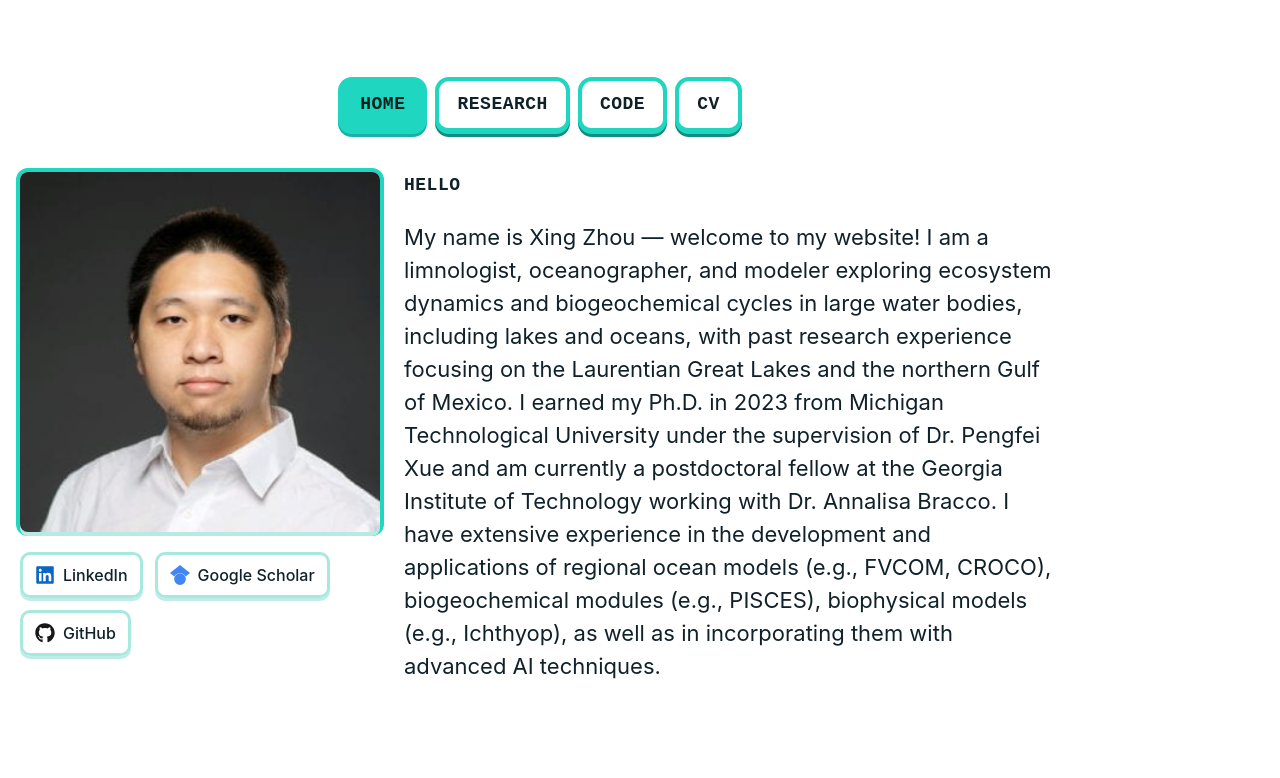
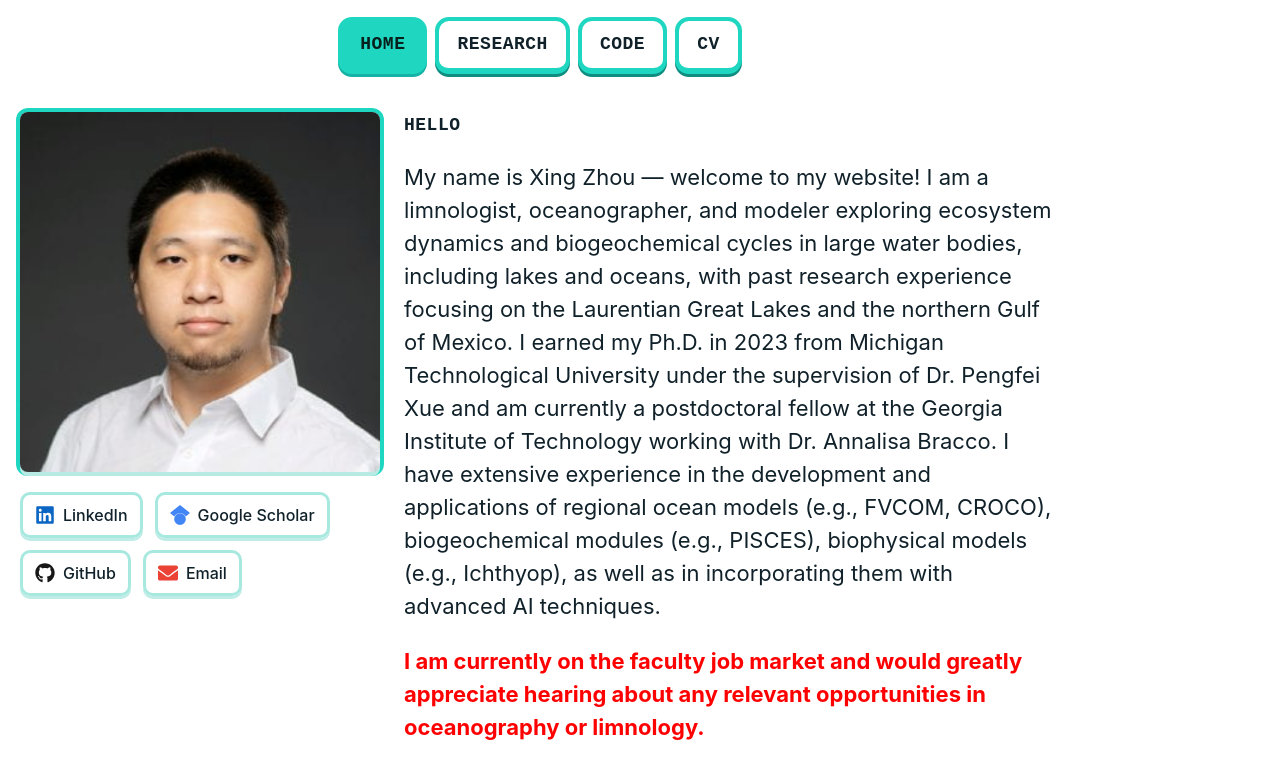
Before and after one commit to xzhou473/xzhou473.github.io, a React (Vite) app: page / in a window 1280 px wide. Shown: the top 778 px of the page. Built offline with nearby package versions, Linux system fonts and the light colour scheme.

Commit message:
Update email in homepage

```diff
--- a/src/App.jsx
+++ b/src/App.jsx
@@ -4,7 +4,7 @@ import React, { useEffect, useMemo, useState } from "react";
 import { HashRouter, Routes, Route, Link, useLocation } from "react-router-dom";
 import ReactMarkdown from "react-markdown";
 import remarkGfm from "remark-gfm"
-import { FaLinkedin, FaGithub } from "react-icons/fa";
+import { FaLinkedin, FaGithub, FaEnvelope } from "react-icons/fa";
 import { SiGooglescholar } from "react-icons/si";
 
 
@@ -200,26 +200,54 @@ function Home(){
         <div>
           <img src="/portrait.png" alt="Xing Zhou" className="hero-img" />
           <div className="socials">
-  	    <a className="chip" href="https://www.linkedin.com/in/xing-zhou-39ab16202/" target="_blank" rel="noreferrer">
+  	        <a
+              className="chip"
+              href="https://www.linkedin.com/in/xing-zhou-39ab16202/"
+              target="_blank"
+              rel="noreferrer"
+            >
               <FaLinkedin style={{ color: "#0A66C2", width: "20px", height: "20px" }} />
               LinkedIn
             </a>
 
-  	    <a className="chip" href="https://scholar.google.com/citations?user=1sSh4GAAAAAJ&hl=en" target="_blank" rel="noreferrer">
+            <a
+              className="chip"
+              href="https://scholar.google.com/citations?user=1sSh4GAAAAAJ&hl=en"
+              target="_blank"
+              rel="noreferrer"
+            >
               <SiGooglescholar style={{ color: "#4285F4", width: "20px", height: "20px" }} />
               Google Scholar
             </a>
 
-	    <a className="chip" href="https://github.com/xzhou473" target="_blank" rel="noreferrer">
+            <a
+              className="chip"
+              href="https://github.com/xzhou473"
+              target="_blank"
+              rel="noreferrer"
+            >
               <FaGithub style={{ color: "#181717", width: "20px", height: "20px" }} />
               GitHub
             </a>
+
+            <a className="chip" href="mailto:xzhou473@gatech.edu">
+              <FaEnvelope style={{ color: "#EA4335", width: "20px", height: "20px" }} />
+              Email
+            </a>
+          </div>
         </div>
 
-        </div>
         <div>
           <h2 className="hello pixel">HELLO</h2>
-          <p className="lead">My name is Xing Zhou — welcome to my website! I am a limnologist, oceanographer, and modeler exploring ecosystem dynamics and biogeochemical cycles in large water bodies, including lakes and oceans, with past research experience focusing on the Laurentian Great Lakes and the northern Gulf of Mexico. I earned my Ph.D. in 2023 from Michigan Technological University under the supervision of Dr. Pengfei Xue and am currently a postdoctoral fellow at the Georgia Institute of Technology working with Dr. Annalisa Bracco. I have extensive experience in the development and applications of regional ocean models (e.g., FVCOM, CROCO), biogeochemical modules (e.g., PISCES), biophysical models (e.g., Ichthyop), as well as in incorporating them with advanced AI techniques.</p>
+          <p className="lead">
+            My name is Xing Zhou — welcome to my website! I am a limnologist, oceanographer, and modeler exploring ecosystem dynamics and biogeochemical cycles in large water bodies, including lakes and oceans, with past research experience focusing on the Laurentian Great Lakes and the northern Gulf of Mexico. I earned my Ph.D. in 2023 from Michigan Technological University under the supervision of Dr. Pengfei Xue and am currently a postdoctoral fellow at the Georgia Institute of Technology working with Dr. Annalisa Bracco. I have extensive experience in the development and applications of regional ocean models (e.g., FVCOM, CROCO), biogeochemical modules (e.g., PISCES), biophysical models (e.g., Ichthyop), as well as in incorporating them with advanced AI techniques.
+          </p>
+          <p
+            className="lead"
+            style={{ color: "red", fontWeight: "bold", marginTop: "1rem" }}
+          >
+            I am currently on the faculty job market and would greatly appreciate hearing about any relevant opportunities in oceanography or limnology.
+          </p>
         </div>
       </div>
     </div>
```
Lines whose indentation alone changed are shown as unchanged.
